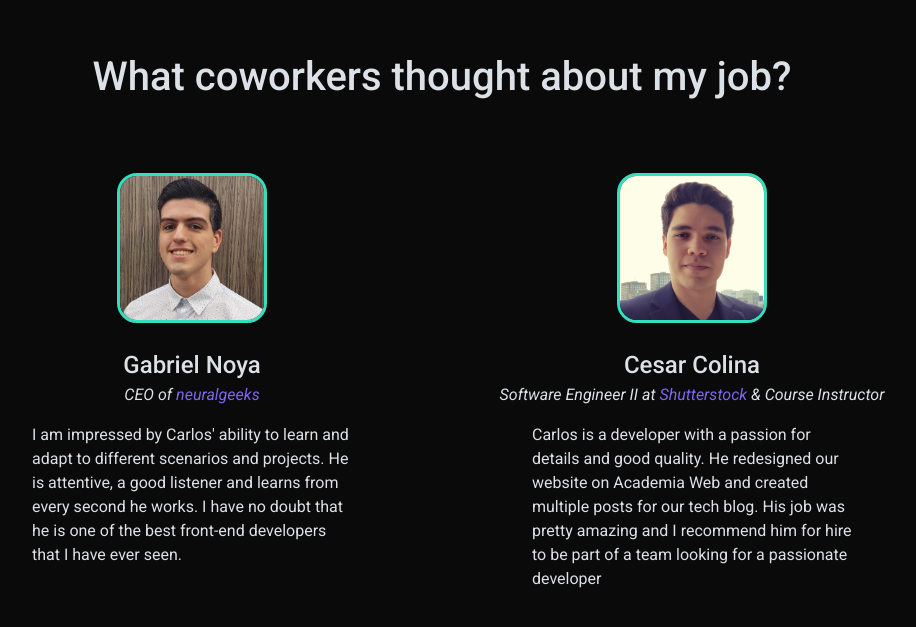
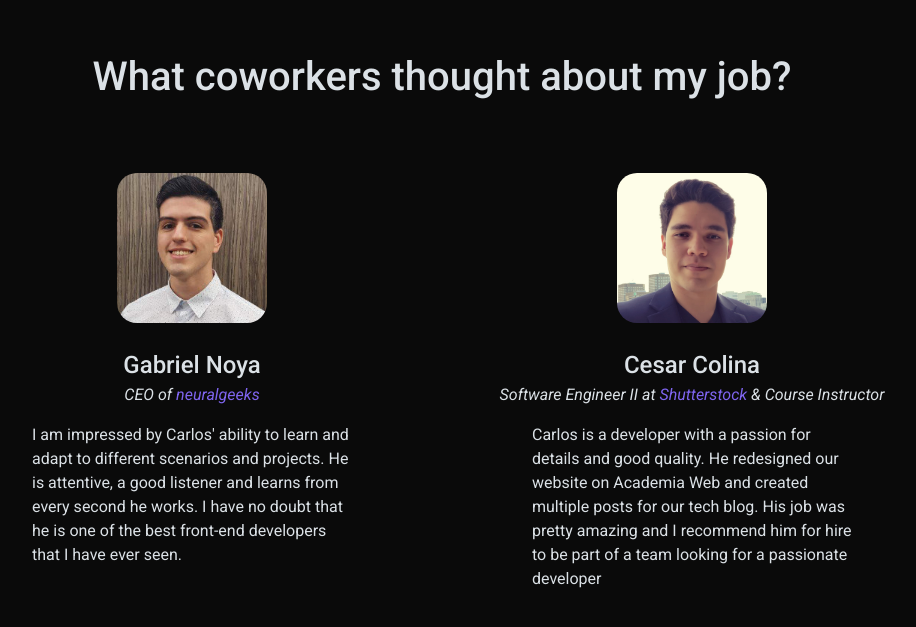
Before and after one commit to carlosreyesweb/carlosreyesweb.com, a React (Vite) app: page / in a window 1280 px wide. Shown: the part 3165-3792 px from the top of the page, without its empty margins (198-1114 px from the left). Built offline with nearby package versions, Linux system fonts and the light colour scheme.

Commit message:
remove border from coworker pictures

```diff
--- a/src/components/reviews/reviews.component.module.css
+++ b/src/components/reviews/reviews.component.module.css
@@ -20,7 +20,6 @@
   width: 150px;
   margin: 0 auto;
   border-radius: 20px;
-  border: 3px solid var(--primary-02);
 }
 
 .coworkerName {
```
